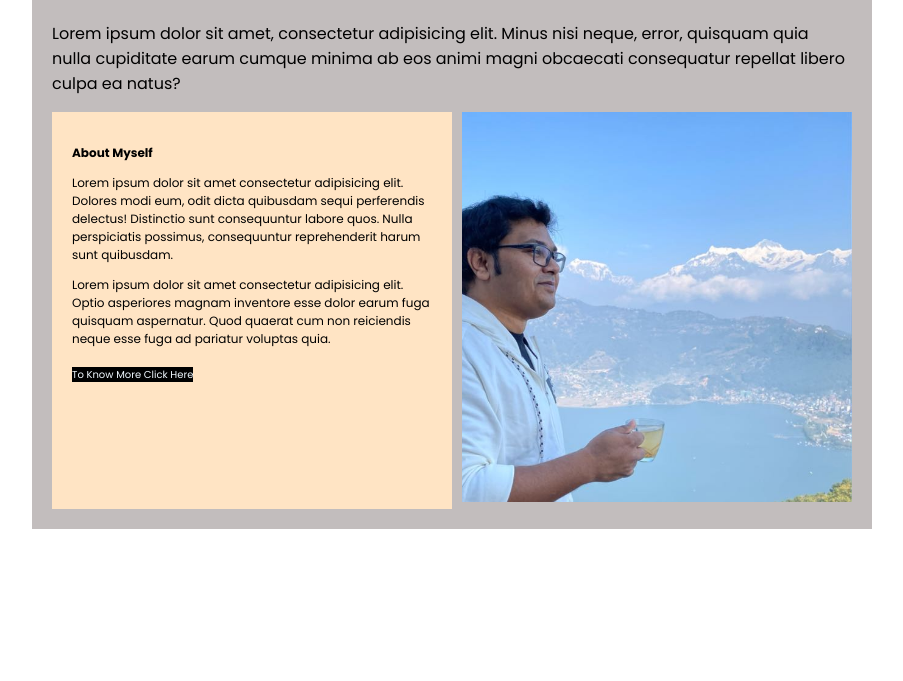
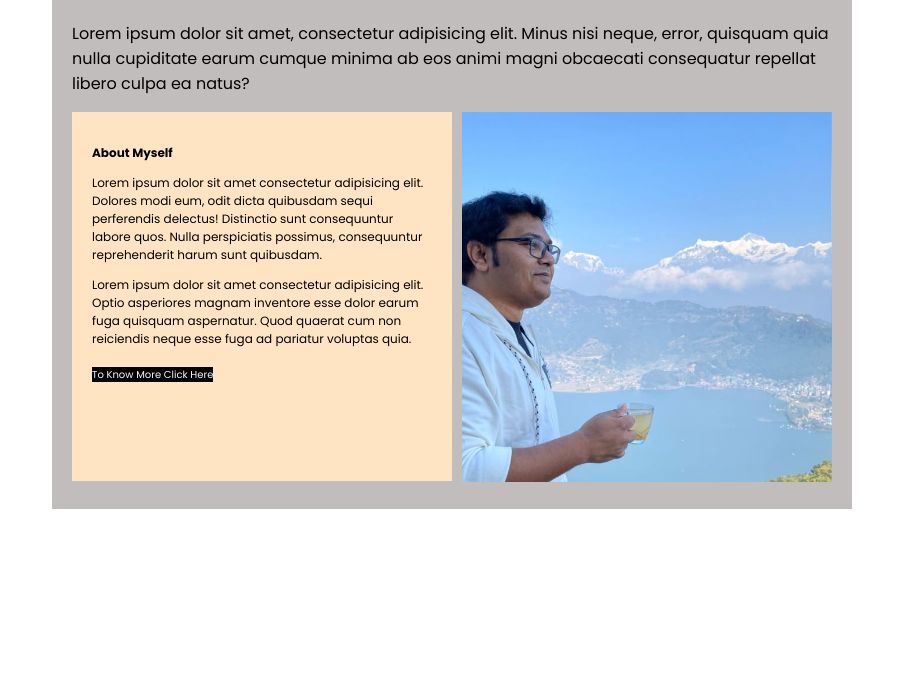
Before and after one commit to Ash-Force/My_Introduction, a plain HTML site: page index.html in a window 1280 px wide. Shown: the part 119-800 px from the top of the page, without its empty margins (188-1091 px from the left). Drawn offline with Linux system fonts and the light colour scheme.

Commit message:
Add files via upload

```diff
--- a/css/style.css
+++ b/css/style.css
@@ -1,3 +1,7 @@
+*{
+    box-sizing: border-box;
+}
+
 body {
 margin: 5px;
 font-family: "Poppins", sans-serif;
@@ -35,8 +39,9 @@ h2 {
 .Col_1 {
     flex-basis: 50%;
     background-color: bisque;
-    box-sizing: border-box;
     padding: 20px;
+    margin-bottom: 8.5px;
+
 }
 h3{
     font-size: 12px;
@@ -44,7 +49,6 @@ h3{
 .Col_2 {
     flex-basis: 50%;
     background-color:rgb(194, 189, 189) ;
-    box-sizing: border-box;
     padding-left: 10px;
 }
 img {
```
Also changed, not shown: index.html (+5 -4 lines).
